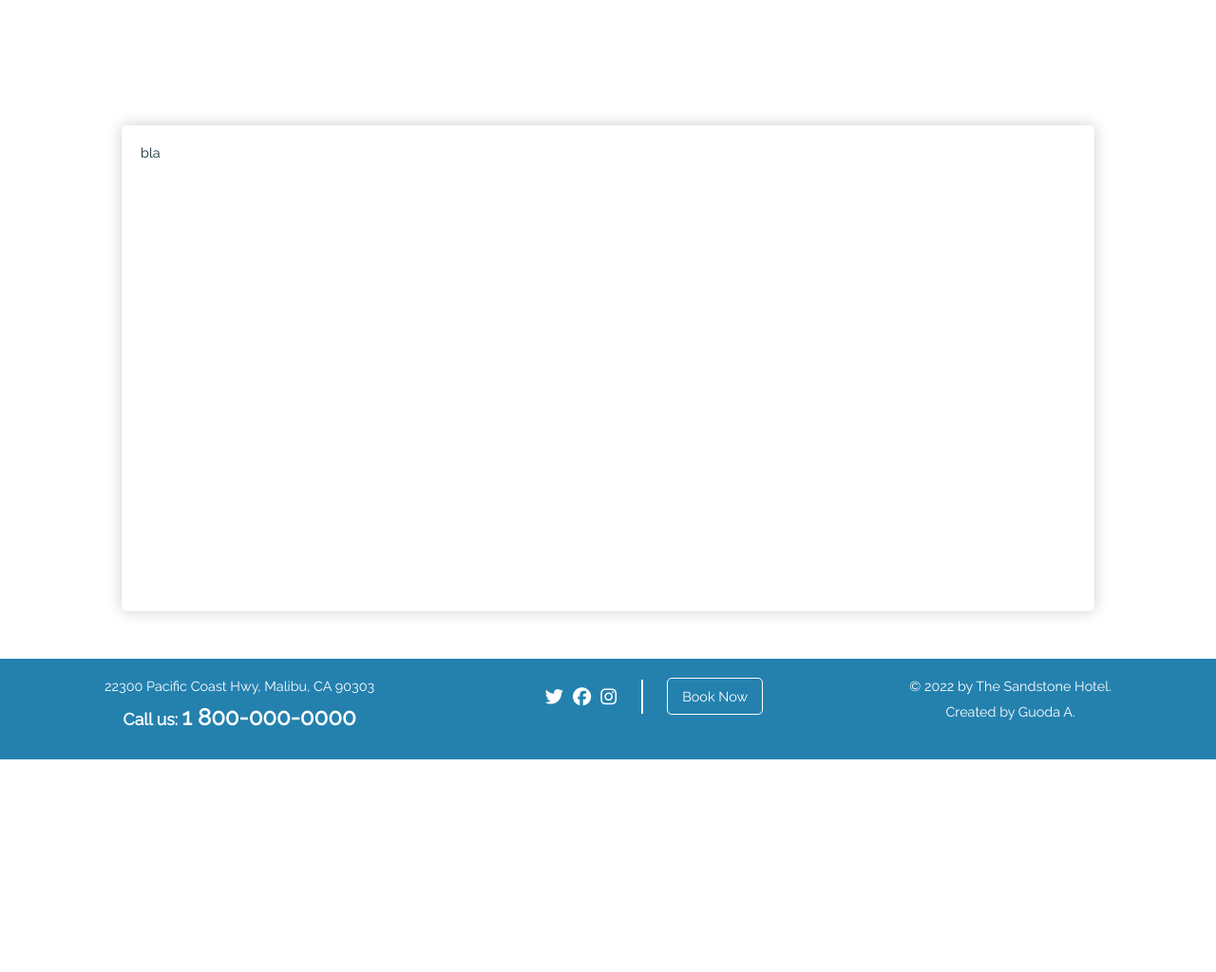
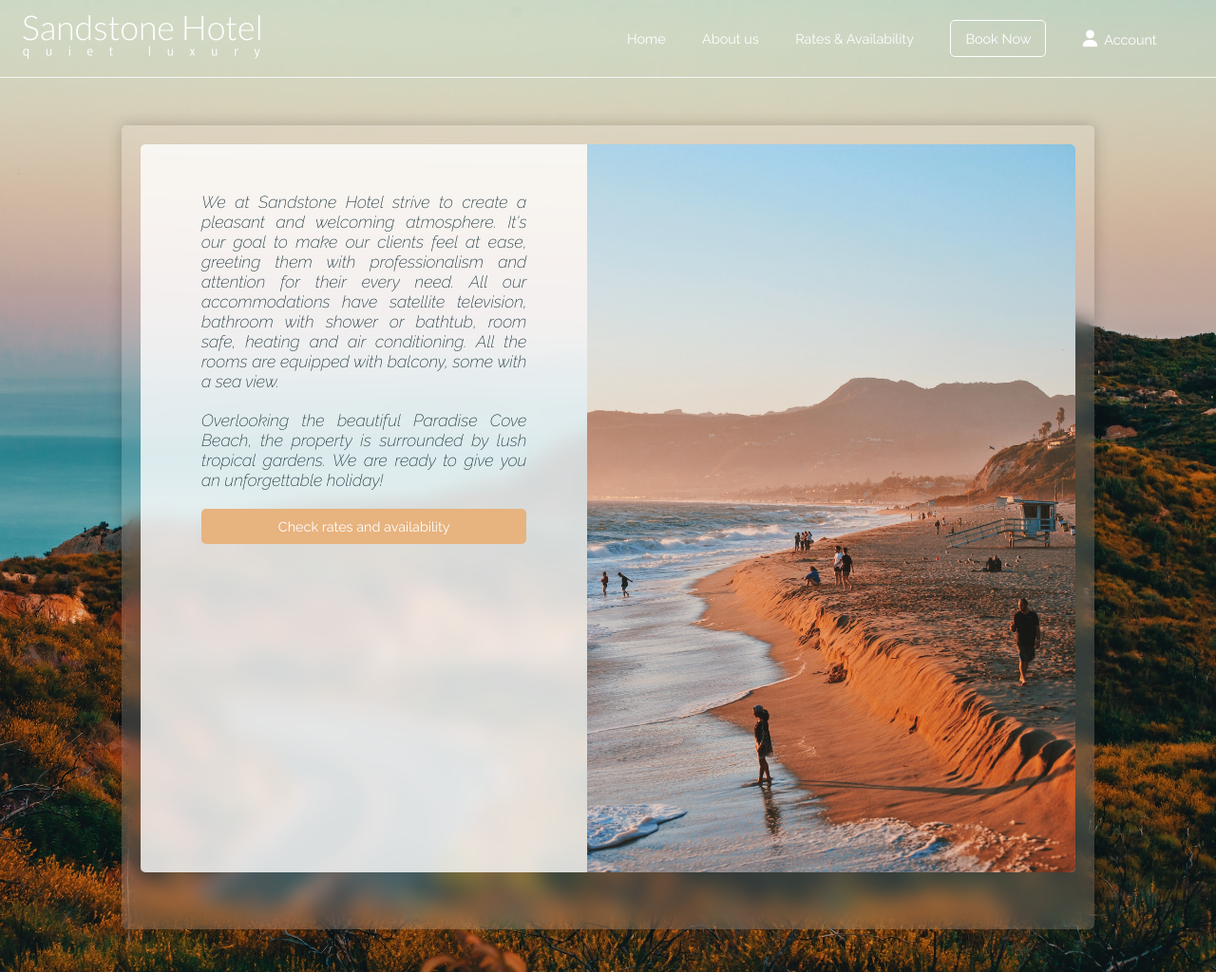
Before and after one commit to guodaar/hotel, a website: page about/about.html in a window 1280 px wide. Shown: the top 1024 px of the page at 95% size. Before the commit the page ends 800 px from the top, so only its background shows below. Drawn offline with Linux system fonts and the light colour scheme.

Commit message:
finished

```diff
--- a/about/about.html
+++ b/about/about.html
@@ -62,7 +62,39 @@
             </nav>
         </header>
         <main>
-            <p>bla</p>
+            <div class="content-wrapper">
+                <div class="about-hotel">
+                    <p>
+                        We at Sandstone Hotel strive to create a pleasant
+                        and
+                        welcoming atmosphere. It's our goal to make our
+                        clients
+                        feel
+                        at ease, greeting them with professionalism and
+                        attention
+                        for their every need. All our accommodations have
+                        satellite
+                        television, bathroom with shower or bathtub, room
+                        safe,
+                        heating and air conditioning. All the rooms are
+                        equipped
+                        with balcony, some with a sea view.
+                    </p>
+                    <p>Overlooking the beautiful Paradise Cove Beach, the
+                        property
+                        is surrounded by lush tropical gardens. We are ready
+                        to
+                        give
+                        you an unforgettable holiday!
+                    </p>
+                    <button onclick="location.href = '../rates/rates.html';"
+                        id="book-now">Check rates and availability</button>
+                </div>
+                <div class="photo-container">
+                    <img src="../pics/joel-mott-ImHttRUM2jE-unsplash.jpg"
+                        alt="">
+                </div>
+            </div>
         </main>
         <footer>
             <div class="address">
--- a/about/about.scss
+++ b/about/about.scss
@@ -7,22 +7,85 @@
     --dark-teal: rgb(18,44,52);
     --green: rgb(65,97,46);
     --light-sand: rgb(234, 214, 194);
-    --light-transparent-bg: rgba(255, 255, 255, 0.5);
+    --light-transparent-bg: rgba(255, 255, 255, 0.8);
 }
 
+@mixin respond($breakpoint) {
+    @if($breakpoint == tablet)  {
+      @media (min-width: 630px) and (max-width: 992px) { @content }
+    }
+
+    @if($breakpoint == mobile)  {
+      @media (max-width: 629px) { @content }
+    }
+}
+
+$border-radius: 5px;
+
 body {
-    background-image: url('../pics/roberto-nickson-emqnSQwQQDo-unsplash.jpg');
+    background-image: url('../pics/tom-briskey-pEAiPigyWcQ-unsplash.jpg');
     background-repeat: no-repeat;
     background-size: cover;
-    background-position: top;
+    background-position: center;
     background-attachment: fixed;
 }
 
 main {
-    margin: 50px 10vw;
-    border-radius: 5px;
-    padding: 20px 20px 60px;
-    box-shadow: 0 0 1rem 0 rgba(0, 0, 0, .2);
-    background-color: rgba(255, 255, 255, .15);
-    backdrop-filter: blur(10px);
+
+
+   .content-wrapper {
+        display: flex;
+        background-color: var(--light-transparent-bg);
+        border-radius: $border-radius;
+
+        @include respond(mobile) {
+            border-radius: 0px;
+            flex-direction: column;
+        }
+
+
+        .about-hotel {
+            flex: 1;
+            padding: 50px 5vw;
+            display: flex;
+            flex-direction: column;
+
+            p {
+                font-style: italic;
+                font-size: 1.1rem;
+                text-align: justify;
+                padding-bottom: 20px;;
+            }
+
+            #book-now {
+                border: none;
+                background-color: var(--sand);
+            }
+
+            #book-now:hover {
+                background-color: var(--light-transparent-bg);
+            }
+        }
+
+        .photo-container {
+            display: flex;
+            flex: 1.5;
+
+            img {
+                width: 100%;
+                height: 100%;
+                object-fit: cover;
+                overflow: hidden;
+                border-top-right-radius: $border-radius;
+                border-bottom-right-radius: $border-radius;
+
+                @include respond(mobile) {
+                    border-radius: 0px;
+                }
+            }
+
+        }
+
+
+   }
 }
```
Also changed, not shown: about/about.css, 1 other file.
